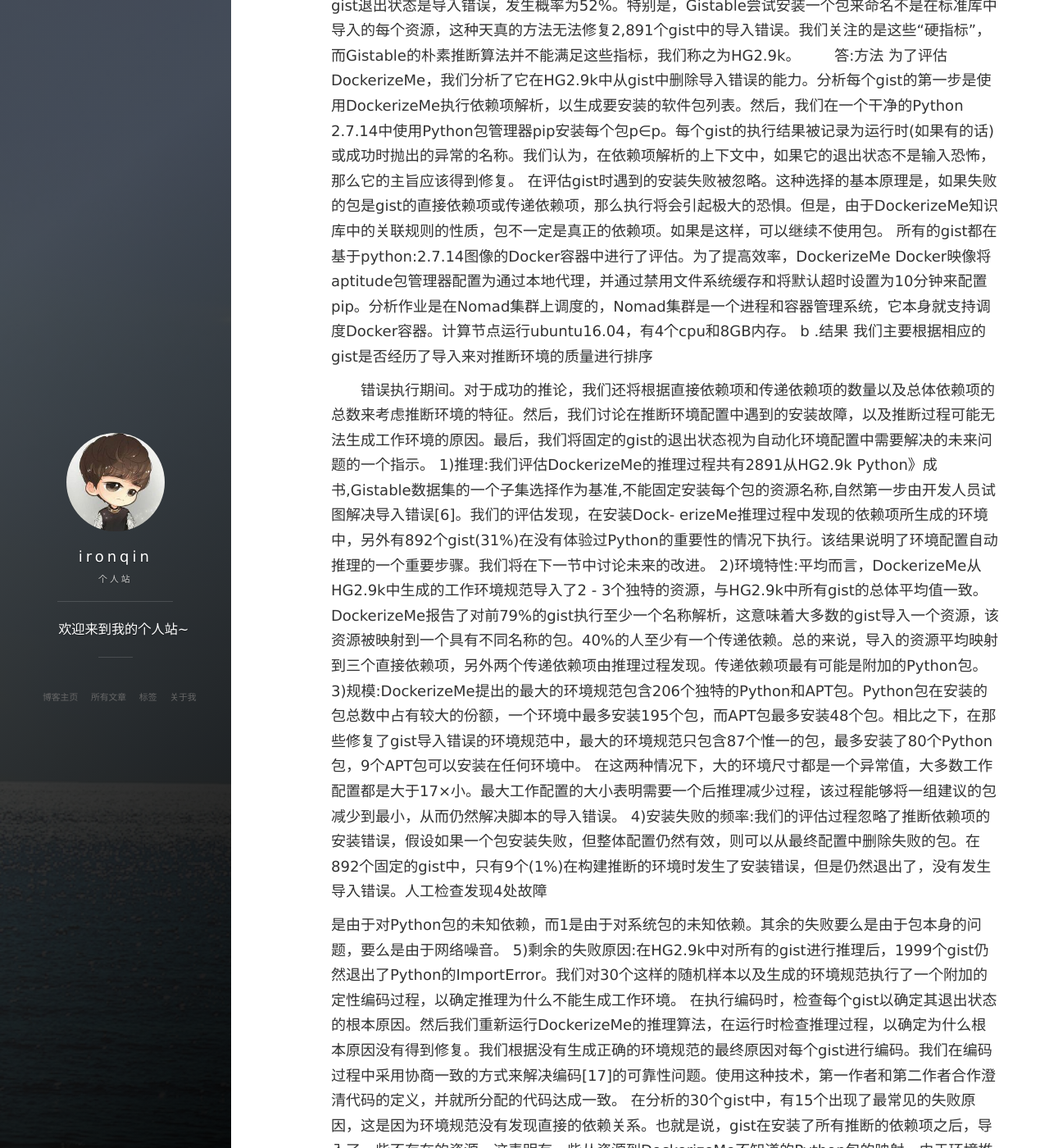
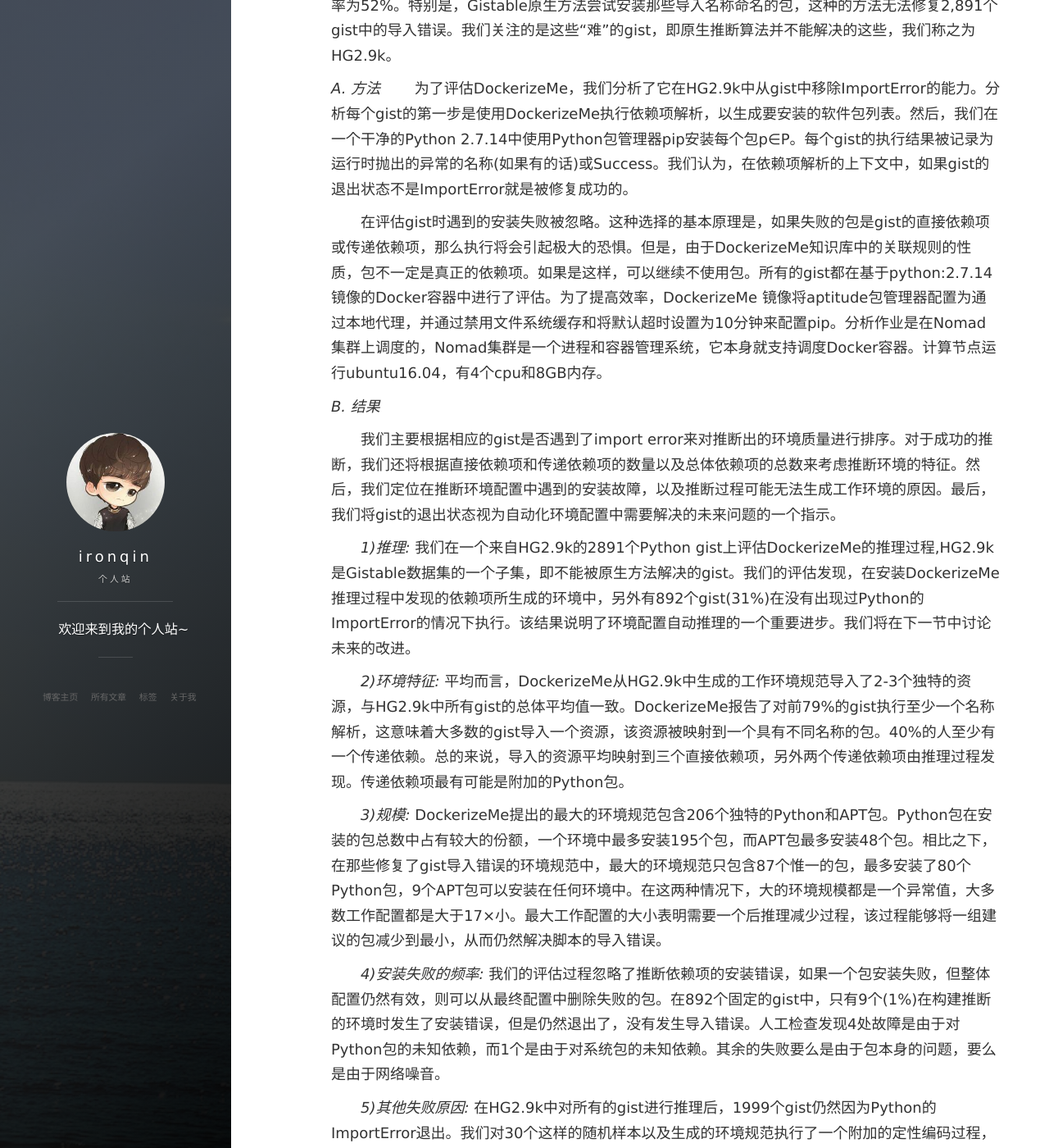
Before and after one commit to qwbjtu2015/ironqin.github.io, a Jekyll site: the page built from _posts/2019-12-25-DockerizeMe.md, in a window 1280 px wide and 1400 px high, scrolled down 9193 px. Shown: the whole window at 82% size. Built offline with Jekyll 4.4.1, drawn with Linux system fonts in a browser that asks for light colours; nearby versions of some CDN libraries; formulas are drawn with MathJax 3; comment, search, counter and statistics services are not loaded; some of the changed text lies outside the part shown.

Commit message:
Update 2019-12-25-DockerizeMe.md

```diff
--- a/_posts/2019-12-25-DockerizeMe.md
+++ b/_posts/2019-12-25-DockerizeMe.md
@@ -157,34 +157,36 @@
 
 ## 7 评价
 
-&emsp;&emsp;Gistable([6])介绍了Gistable数据集，它是从GitHub的公共gist服务中挖掘的10,259个单文件Python脚本的集合。通过查询GitHub gist在Python语言中搜索具有至少一个星评级的gist的UI，并自动抓取返回的结果，可以发现数据集中的gist。对Gistable数据集的分析表明，数据集中最常见的gist退出状态是导入错误，发生概率为52%。特别是，Gistable尝试安装一个包来命名不是在标准库中导入的每个资源，这种天真的方法无法修复2,891个gist中的导入错误。我们关注的是这些“硬指标”，而Gistable的朴素推断算法并不能满足这些指标，我们称之为HG2.9k。
-&emsp;&emsp;答:方法
-为了评估DockerizeMe，我们分析了它在HG2.9k中从gist中删除导入错误的能力。分析每个gist的第一步是使用DockerizeMe执行依赖项解析，以生成要安装的软件包列表。然后，我们在一个干净的Python 2.7.14中使用Python包管理器pip安装每个包p∈p。每个gist的执行结果被记录为运行时(如果有的话)或成功时抛出的异常的名称。我们认为，在依赖项解析的上下文中，如果它的退出状态不是输入恐怖，那么它的主旨应该得到修复。
-在评估gist时遇到的安装失败被忽略。这种选择的基本原理是，如果失败的包是gist的直接依赖项或传递依赖项，那么执行将会引起极大的恐惧。但是，由于DockerizeMe知识库中的关联规则的性质，包不一定是真正的依赖项。如果是这样，可以继续不使用包。
-所有的gist都在基于python:2.7.14图像的Docker容器中进行了评估。为了提高效率，DockerizeMe Docker映像将aptitude包管理器配置为通过本地代理，并通过禁用文件系统缓存和将默认超时设置为10分钟来配置pip。分析作业是在Nomad集群上调度的，Nomad集群是一个进程和容器管理系统，它本身就支持调度Docker容器。计算节点运行ubuntu16.04，有4个cpu和8GB内存。
-b .结果
-我们主要根据相应的gist是否经历了导入来对推断环境的质量进行排序
+&emsp;&emsp;Gistable([6])介绍了Gistable数据集，它是从GitHub的公共gist服务中挖掘的10,259个单文件Python脚本的集合。通过查询GitHub gist在Python语言中搜索具有至少一个star的gist的UI，并自动抓取返回的结果。对Gistable数据集的分析表明，数据集中最常见的gist退出状态是导入错误，发生概率为52%。特别是，Gistable原生方法尝试安装那些导入名称命名的包，这种的方法无法修复2,891个gist中的导入错误。我们关注的是这些“难”的gist，即原生推断算法并不能解决的这些，我们称之为HG2.9k。
 
-&emsp;&emsp;错误执行期间。对于成功的推论，我们还将根据直接依赖项和传递依赖项的数量以及总体依赖项的总数来考虑推断环境的特征。然后，我们讨论在推断环境配置中遇到的安装故障，以及推断过程可能无法生成工作环境的原因。最后，我们将固定的gist的退出状态视为自动化环境配置中需要解决的未来问题的一个指示。
-1)推理:我们评估DockerizeMe的推理过程共有2891从HG2.9k Python》成书,Gistable数据集的一个子集选择作为基准,不能固定安装每个包的资源名称,自然第一步由开发人员试图解决导入错误[6]。我们的评估发现，在安装Dock- erizeMe推理过程中发现的依赖项所生成的环境中，另外有892个gist(31%)在没有体验过Python的重要性的情况下执行。该结果说明了环境配置自动推理的一个重要步骤。我们将在下一节中讨论未来的改进。
-2)环境特性:平均而言，DockerizeMe从HG2.9k中生成的工作环境规范导入了2 - 3个独特的资源，与HG2.9k中所有gist的总体平均值一致。DockerizeMe报告了对前79%的gist执行至少一个名称解析，这意味着大多数的gist导入一个资源，该资源被映射到一个具有不同名称的包。40%的人至少有一个传递依赖。总的来说，导入的资源平均映射到三个直接依赖项，另外两个传递依赖项由推理过程发现。传递依赖项最有可能是附加的Python包。
-3)规模:DockerizeMe提出的最大的环境规范包含206个独特的Python和APT包。Python包在安装的包总数中占有较大的份额，一个环境中最多安装195个包，而APT包最多安装48个包。相比之下，在那些修复了gist导入错误的环境规范中，最大的环境规范只包含87个惟一的包，最多安装了80个Python包，9个APT包可以安装在任何环境中。
-在这两种情况下，大的环境尺寸都是一个异常值，大多数工作配置都是大于17×小。最大工作配置的大小表明需要一个后推理减少过程，该过程能够将一组建议的包减少到最小，从而仍然解决脚本的导入错误。
-4)安装失败的频率:我们的评估过程忽略了推断依赖项的安装错误，假设如果一个包安装失败，但整体配置仍然有效，则可以从最终配置中删除失败的包。在892个固定的gist中，只有9个(1%)在构建推断的环境时发生了安装错误，但是仍然退出了，没有发生导入错误。人工检查发现4处故障
+*A. 方法*
+&emsp;&emsp;为了评估DockerizeMe，我们分析了它在HG2.9k中从gist中移除ImportError的能力。分析每个gist的第一步是使用DockerizeMe执行依赖项解析，以生成要安装的软件包列表。然后，我们在一个干净的Python 2.7.14中使用Python包管理器pip安装每个包p∈P。每个gist的执行结果被记录为运行时抛出的异常的名称(如果有的话)或Success。我们认为，在依赖项解析的上下文中，如果gist的退出状态不是ImportError就是被修复成功的。
 
-是由于对Python包的未知依赖，而1是由于对系统包的未知依赖。其余的失败要么是由于包本身的问题，要么是由于网络噪音。
-5)剩余的失败原因:在HG2.9k中对所有的gist进行推理后，1999个gist仍然退出了Python的ImportError。我们对30个这样的随机样本以及生成的环境规范执行了一个附加的定性编码过程，以确定推理为什么不能生成工作环境。
-在执行编码时，检查每个gist以确定其退出状态的根本原因。然后我们重新运行DockerizeMe的推理算法，在运行时检查推理过程，以确定为什么根本原因没有得到修复。我们根据没有生成正确的环境规范的最终原因对每个gist进行编码。我们在编码过程中采用协商一致的方式来解决编码[17]的可靠性问题。使用这种技术，第一作者和第二作者合作澄清代码的定义，并就所分配的代码达成一致。
+&emsp;&emsp;在评估gist时遇到的安装失败被忽略。这种选择的基本原理是，如果失败的包是gist的直接依赖项或传递依赖项，那么执行将会引起极大的恐惧。但是，由于DockerizeMe知识库中的关联规则的性质，包不一定是真正的依赖项。如果是这样，可以继续不使用包。所有的gist都在基于python:2.7.14镜像的Docker容器中进行了评估。为了提高效率，DockerizeMe 镜像将aptitude包管理器配置为通过本地代理，并通过禁用文件系统缓存和将默认超时设置为10分钟来配置pip。分析作业是在Nomad集群上调度的，Nomad集群是一个进程和容器管理系统，它本身就支持调度Docker容器。计算节点运行ubuntu16.04，有4个cpu和8GB内存。
+
+*B. 结果*
+
+&emsp;&emsp;我们主要根据相应的gist是否遇到了import error来对推断出的环境质量进行排序。对于成功的推断，我们还将根据直接依赖项和传递依赖项的数量以及总体依赖项的总数来考虑推断环境的特征。然后，我们定位在推断环境配置中遇到的安装故障，以及推断过程可能无法生成工作环境的原因。最后，我们将gist的退出状态视为自动化环境配置中需要解决的未来问题的一个指示。
+
+&emsp;&emsp;*1)推理:* 我们在一个来自HG2.9k的2891个Python gist上评估DockerizeMe的推理过程,HG2.9k是Gistable数据集的一个子集，即不能被原生方法解决的gist。我们的评估发现，在安装DockerizeMe推理过程中发现的依赖项所生成的环境中，另外有892个gist(31%)在没有出现过Python的ImportError的情况下执行。该结果说明了环境配置自动推理的一个重要进步。我们将在下一节中讨论未来的改进。
+
+&emsp;&emsp;*2)环境特征:* 平均而言，DockerizeMe从HG2.9k中生成的工作环境规范导入了2-3个独特的资源，与HG2.9k中所有gist的总体平均值一致。DockerizeMe报告了对前79%的gist执行至少一个名称解析，这意味着大多数的gist导入一个资源，该资源被映射到一个具有不同名称的包。40%的人至少有一个传递依赖。总的来说，导入的资源平均映射到三个直接依赖项，另外两个传递依赖项由推理过程发现。传递依赖项最有可能是附加的Python包。
+
+&emsp;&emsp;*3)规模:* DockerizeMe提出的最大的环境规范包含206个独特的Python和APT包。Python包在安装的包总数中占有较大的份额，一个环境中最多安装195个包，而APT包最多安装48个包。相比之下，在那些修复了gist导入错误的环境规范中，最大的环境规范只包含87个惟一的包，最多安装了80个Python包，9个APT包可以安装在任何环境中。在这两种情况下，大的环境规模都是一个异常值，大多数工作配置都是大于17×小。最大工作配置的大小表明需要一个后推理减少过程，该过程能够将一组建议的包减少到最小，从而仍然解决脚本的导入错误。
+
+&emsp;&emsp;*4)安装失败的频率:* 我们的评估过程忽略了推断依赖项的安装错误，如果一个包安装失败，但整体配置仍然有效，则可以从最终配置中删除失败的包。在892个固定的gist中，只有9个(1%)在构建推断的环境时发生了安装错误，但是仍然退出了，没有发生导入错误。人工检查发现4处故障是由于对Python包的未知依赖，而1个是由于对系统包的未知依赖。其余的失败要么是由于包本身的问题，要么是由于网络噪音。
+
+&emsp;&emsp;*5)其他失败原因:* 在HG2.9k中对所有的gist进行推理后，1999个gist仍然因为Python的ImportError退出。我们对30个这样的随机样本以及生成的环境规范执行了一个附加的定性编码过程，以确定推理为什么不能生成工作环境。在执行编码时，检查每个gist以确定其退出状态的根本原因。然后我们重新运行DockerizeMe的推理算法，在运行时检查推理过程，以确定没有得到修复的根本原因。我们根据没有生成正确的环境规范的最终原因对每个gist进行编码。我们在编码过程中采用协商一致的方式来解决编码的可靠性问题[17]。使用这种技术，第一作者和第二作者合作澄清代码的定义，并就所分配的代码达成一致。
+
 在分析的30个gist中，有15个出现了最常见的失败原因，这是因为环境规范没有发现直接的依赖关系。也就是说，gist在安装了所有推断的依赖项之后，导入了一些不存在的资源，这表明有一些从资源到DockerizeMe不知道的Python包的映射。由于环境推断没有找到传递依赖项，导致四个gist失败，这意味着推断依赖项由于额外的配置需求而无法安装，或者在推断环境中执行导致对gist没有直接导入的资源的导入错误。另外三个必需的gist为它们的依赖项推断出了正确的包，但是由于破坏了对包的API所做的更改，需要另一个版本。
+
 其余的gist由于导入错误而失败，但是无法通过从PyPI或APT推断依赖项来修复。例如，一些gist需要系统CPython解释器之外的执行环境。其中一个要点是作为一个出色的文本插件编写的，需要在编辑器中运行。其他的gist导入了用户需要编写的本地配置文件。
 由于打包生态系统的大小，将资源名称映射到相应的包仍然是最大的问题(DockerizeMe在生成知识库时只分析了PyPI上前6%的包和1%的版本)。映射问题的一个简单但昂贵的解决方案已经存在:预先处理其余的包版本。然而，考虑到大型且不断增长的环境，环境推理过程可以从改进的启发式方法中受益，这种启发式方法可以预测哪些包可能属于某个资源，而无需预先建立索引。
-6)固定的gist退出状态:表I为HG2.9k的gist退出状态，导入错误通过DockerizeMe解决。最常见的退出状态是成功，超过50%的紧急状态发生。下一个最常见的退出状态是Python的NameError，意思是要点试图访问不存在的对象引用。在大多数情况下，NameError实例是gist本身的问题，不在DockerizeMe的关注范围之内。一个例外是使用通配符导入，其中包提供的资源已经更改。对于未来的研究，我们可以通过静态分析来确定这个用例是否常见，是否需要寻址。
 
-在剩下的30%中，91个退出是由于Django配置错误造成的，41个退出是由于IOError造成的。ImproperlyConfigured是Django框架在初始化时抛出的异常，如果它在设置文件中缺少所需的配置。IOError可以指示与服务(如数据库服务器)通信的问题。
-应用推断后最常见的退出码与Gistable([6]表I)发现的非常相似，但SyntaxError及其子IndentationError除外，它们被选择条件过滤掉了。
-未来的研究可以评估，为了生成提供这些资源的环境配置，gist如何依赖配置文件、环境变量和外部服务。
+&emsp;&emsp;*6)被修复的gist退出状态:* 表1为HG2.9k的gist的ImportError被DockerizeMe解决之后的退出状态。最常见的退出状态是成功，超过50%。下一个最常见的退出状态是Python的NameError，意思是gist试图访问不存在的对象引用。在大多数情况下，NameError实例是gist本身的问题，不在DockerizeMe的关注范围之内。一个例外是使用通配符导入，其中包提供的资源已经更改。对于未来的研究，我们可以通过静态分析来确定这个用例是否常见，是否需要解决。在剩下的30%中，91个退出是由于Django的`ImproperlyConfigured`错误造成的，41个退出是由于`IOError.ImproperlyConfigured`造成的。他们都是由于Django框架在初始化时在设置文件中缺少所需的配置而造成的。`IOError`可以指示与服务(如数据库服务器)通信的问题。
+应用推断后最常见的退出码与Gistable([6]表I)发现的非常相似，但SyntaxError及其子异常IndentationError除外，它们被选择条件过滤掉了。未来的研究可以评估，为了生成提供这些资源的环境配置，gist如何依赖配置文件、环境变量和外部服务。
 
-
+&emsp;&emsp;*7)总结:* 我们对结果进行了简单总结：我们的推理算法比baseline方法多恢复了31%的环境混淆。DockerizeMe能够在没有直接名称匹配的情况下成功地解析正确的包，并发现传递依赖项。Python gist通常需要非平凡的环境配置才能运行。需要进一步的工作来处理其他的配置步骤，比如丢失环境变量和提供预期的服务。
 
 ## 8 讨论与展望
 
```
